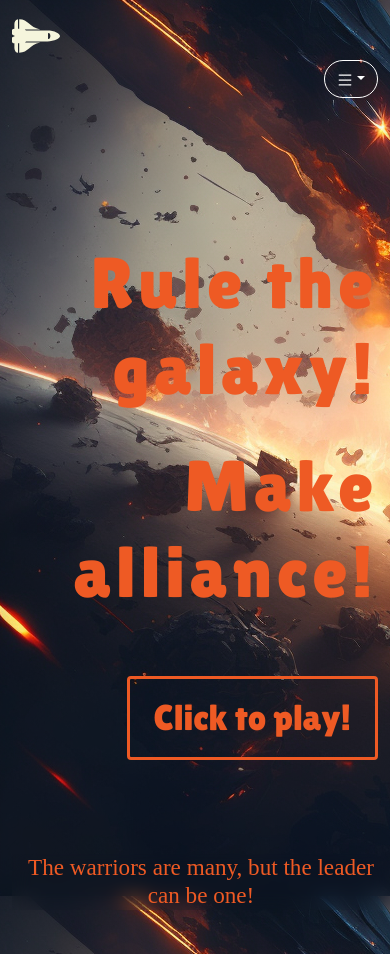
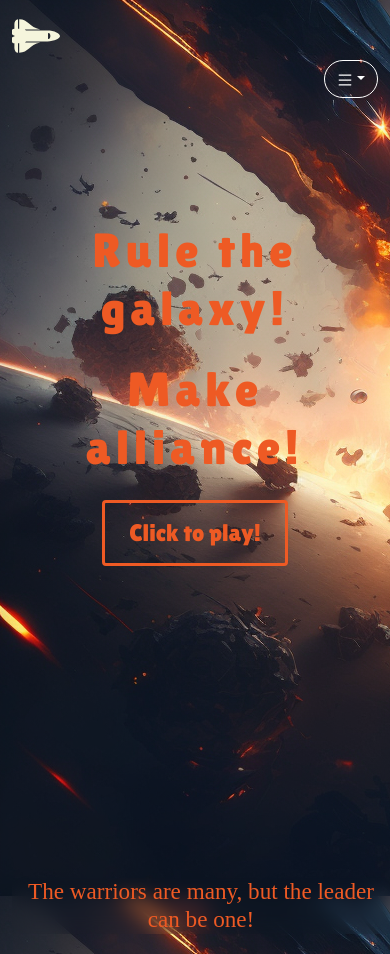
Before and after one commit to Slowinskip/galaxy-game-webside, a React (Create React App) app: page / in a window 390 px wide. Built offline with nearby package versions, Linux system fonts and the light colour scheme; a web font is replaced by a local one.

Commit message:
Add media to home component

```diff
--- a/src/components/views/Home/Home.module.scss
+++ b/src/components/views/Home/Home.module.scss
@@ -5,26 +5,46 @@
   position: relative;
 
   .col {
-    display: block;
+    display: flex;
+    flex-direction: column;
+    align-items: end;
     margin: 100px 0;
-    align-items: center;
     text-align: end;
     color: #ee5a24;
     font-family: $font;
     letter-spacing: 5px;
+    @media (max-width: 750px) {
+      align-items: center;
+    }
 
     > * {
       margin: 30px 0;
       font-size: $base-size * 6;
       font-family: $font1;
+
+      @media (max-width: 500px) {
+        text-align: center;
+        font-size: $base-size * 4;
+        margin: 12px 0;
+      }
+      @media (min-width: 501px) and (max-width: 750px) {
+        font-size: $base-size * 6;
+        text-align: center;
+
+        margin: 6px 0;
+      }
     }
     .button {
-      font-size: $base-size * 3;
+      font-size: $base-size * 2;
       padding: 12px 24px;
       border-color: #ee5a24;
       border-width: 3px;
       background-color: transparent;
       color: #ee5a24;
+
+      @media (max-width: 500px) {
+        font-size: $base-size * 2;
+      }
 
       &:hover {
         background-color: #ee5a24;
@@ -39,7 +59,7 @@
     text-align: center;
     color: #ee5a24;
     font-family: $font;
-    margin-bottom: 36px;
+    margin-bottom: 12px;
     h3 {
       backdrop-filter: blur(10px);
       width: auto;
```
